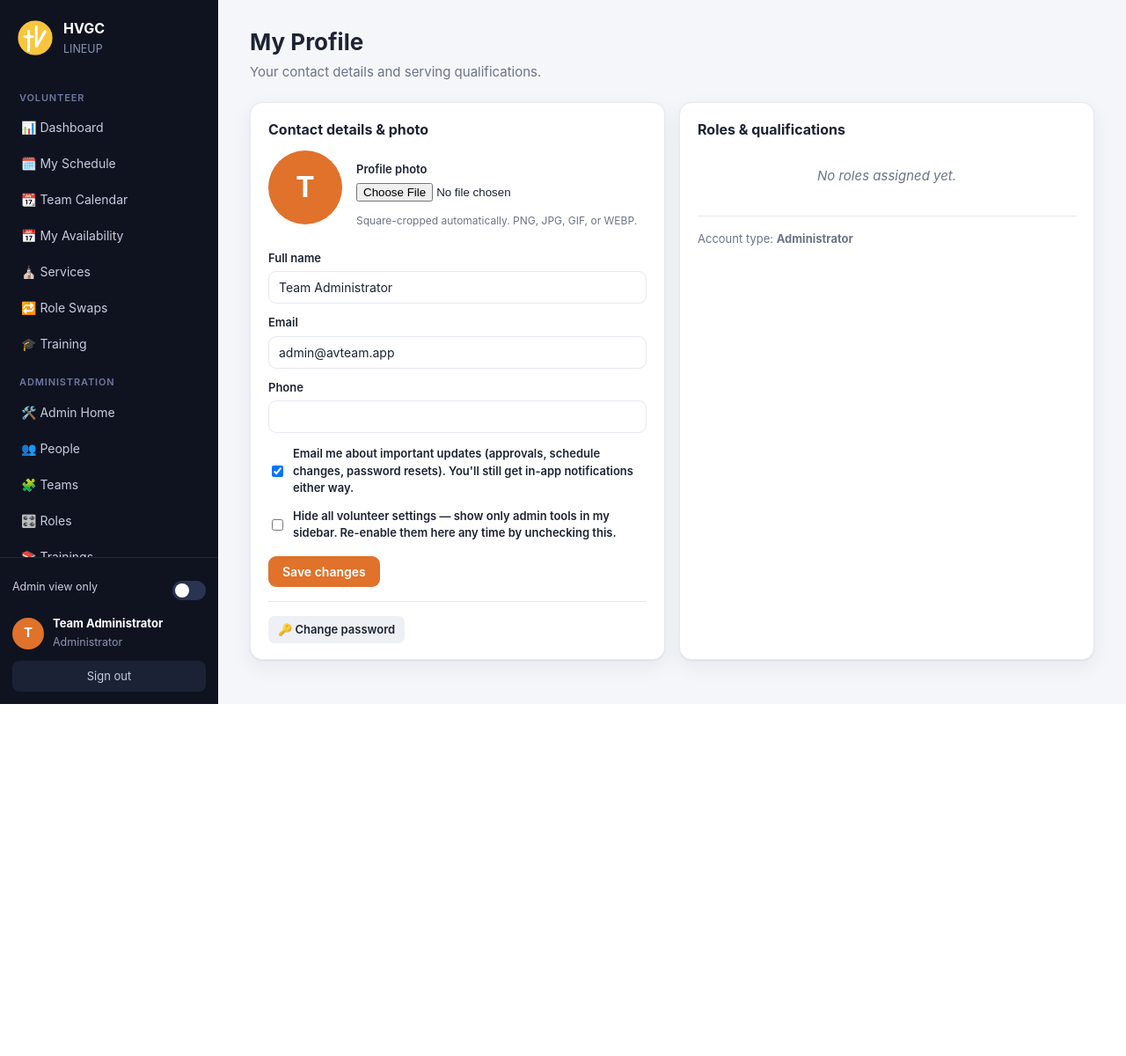
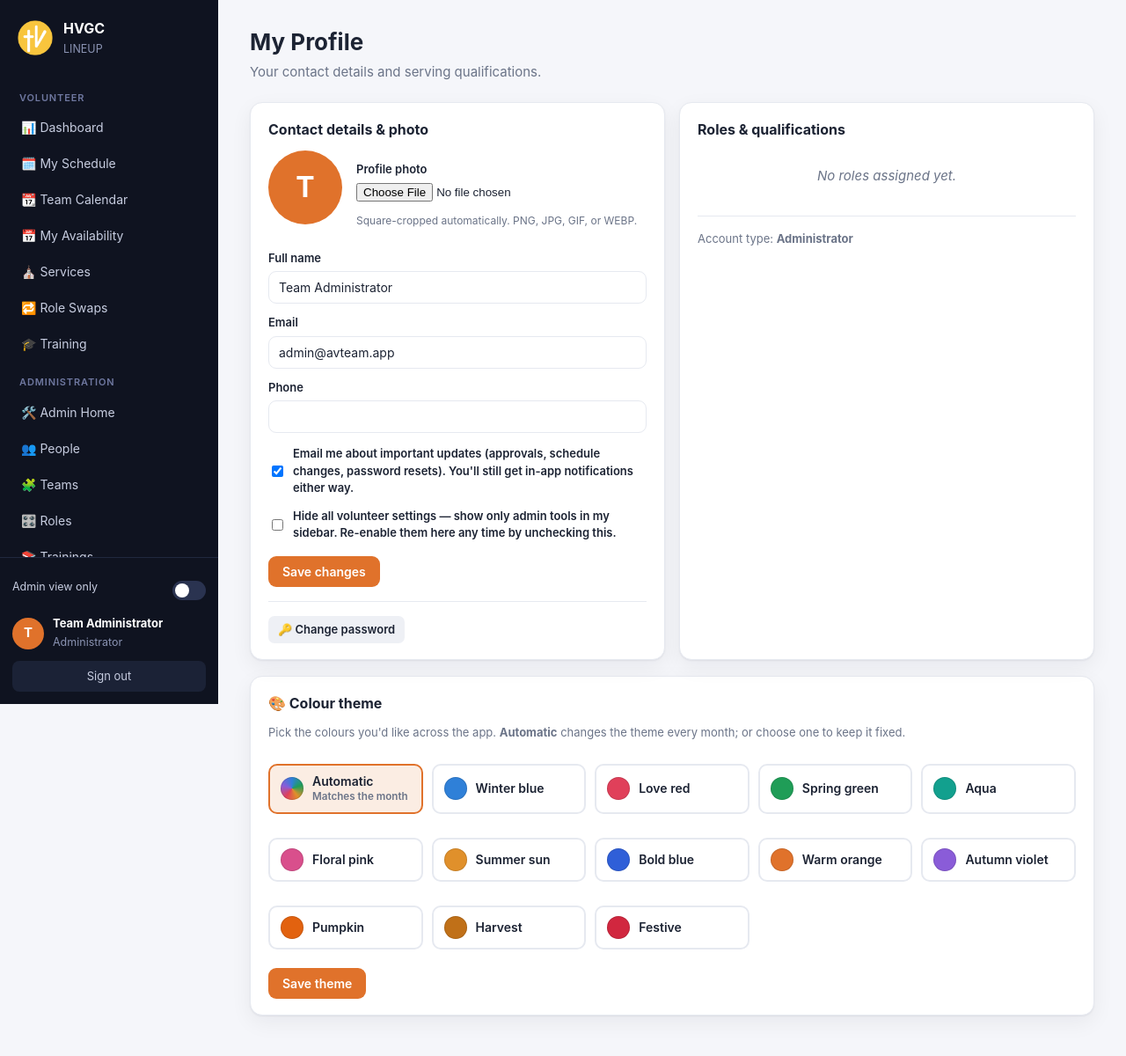
Before and after one commit to Wasivjoey/HVGC, a Flask app: page /profile in a window 1280 px wide. Shown: the whole page at 88% size. Before the commit the page ends 800 px from the top, so only its background shows below. Run offline with Flask 3, Linux system fonts and the light colour scheme; the visitor is signed in with stand-in values (Sample User, id 1); data comes from the database, SQL or seed files in the repository; data that the repository does not hold is empty; some libraries are stand-ins or nearby versions.

Commit message:
Let users choose their colour theme
Add a per-user theme preference on top of the monthly rotation. The profile
page gains a swatch picker: "Automatic" keeps the month-by-month change, or a
member can pin any of the 12 themes. The choice saves to the session (takes
effect immediately) and, when signed in, persists to a new users.theme_pref
column so it follows them across devices. Theme resolution priority is
?theme= preview > session > saved preference > auto (current month), with
invalid values falling back to auto.

Co-Authored-By: Claude Opus 4.8 <noreply@anthropic.com>

```diff
--- a/app.py
+++ b/app.py
@@ -91,17 +91,24 @@ def create_app():
 
     @app.context_processor
     def inject_theme():
-        # The site's accent theme rotates each calendar month (1-12). An optional
-        # THEME_MONTH override (env or ?theme= query) helps preview other months.
+        # The accent theme (theme-1..theme-12) is resolved in priority order:
+        #   ?theme= query (preview) > this session's choice > the signed-in user's
+        #   saved preference > 'auto', which follows the calendar month.
+        # 'auto' or an out-of-range value falls back to the current month.
         from datetime import date
-        try:
-            month = int(request.args.get("theme")
-                        or os.environ.get("THEME_MONTH")
-                        or date.today().month)
-        except (TypeError, ValueError):
+        choice = request.args.get("theme") or session.get("theme")
+        if not choice:
+            user = current_user()
+            if user is not None and user["theme_pref"]:
+                choice = user["theme_pref"]
+        if not choice or choice == "auto":
             month = date.today().month
-        month = ((month - 1) % 12) + 1
-        return {"theme_month": month}
+        else:
+            try:
+                month = ((int(choice) - 1) % 12) + 1
+            except (TypeError, ValueError):
+                month = date.today().month
+        return {"theme_month": month, "theme_choice": choice or "auto"}
 
     @app.context_processor
     def inject_notifications():
--- a/db.py
+++ b/db.py
@@ -56,6 +56,7 @@ CREATE TABLE IF NOT EXISTS users (
     must_change_password INTEGER NOT NULL DEFAULT 0,  -- force a change at next login
     email_opt_in   INTEGER NOT NULL DEFAULT 1,  -- receive email notifications
     hide_volunteer_menu INTEGER NOT NULL DEFAULT 0,  -- admins: hide the volunteer menu
+    theme_pref     TEXT,                        -- 'auto' or '1'..'12' colour theme choice
     created_at     TEXT NOT NULL
 );
 
@@ -471,6 +472,9 @@ def _migrate(conn):
     if "team_id" not in ucols:
         conn.execute("ALTER TABLE users ADD COLUMN team_id INTEGER")
         conn.commit()
+    if "theme_pref" not in ucols:
+        conn.execute("ALTER TABLE users ADD COLUMN theme_pref TEXT")
+        conn.commit()
 
     rcols = _columns(conn, "roles")
     if "team_id" not in rcols:
--- a/static/style.css
+++ b/static/style.css
@@ -37,6 +37,19 @@ body.theme-9  { --brand:#8a5cd8; --brand-dark:#6c44b0; --accent-2:#c2479b; --acc
 body.theme-10 { --brand:#e2620f; --brand-dark:#b84d0a; --accent-2:#8a5cd8; --accent-3:#d1273f; } /* Oct — pumpkin */
 body.theme-11 { --brand:#c07018; --brand-dark:#9a5812; --accent-2:#e0902b; --accent-3:#a5432f; } /* Nov — harvest */
 body.theme-12 { --brand:#d1273f; --brand-dark:#a81d31; --accent-2:#1f9d57; --accent-3:#e0b23a; } /* Dec — festive */
+
+/* Theme picker (profile page) */
+.theme-pick { display: grid; grid-template-columns: repeat(auto-fill, minmax(150px, 1fr)); gap: 10px; margin-top: 12px; }
+.theme-opt {
+  display: flex; align-items: center; gap: 10px; padding: 10px 12px; cursor: pointer;
+  border: 2px solid var(--line); border-radius: 10px; transition: border-color .12s, background .12s;
+}
+.theme-opt:hover { background: #f7f8fc; }
+.theme-opt.sel { border-color: var(--brand); background: var(--blue-bg); }
+.theme-opt input { position: absolute; opacity: 0; width: 0; height: 0; }
+.theme-swatch2 { width: 26px; height: 26px; border-radius: 50%; flex-shrink: 0; box-shadow: inset 0 0 0 1px rgba(0,0,0,.12); }
+.theme-swatch-auto { background: conic-gradient(#2f80d8, #1f9d57, #e0902b, #e0405a, #8a5cd8, #2f80d8); }
+.theme-name { font-size: 14px; line-height: 1.2; }
 
 * { box-sizing: border-box; }
 html, body { margin: 0; padding: 0; }
--- a/templates/profile.html
+++ b/templates/profile.html
@@ -79,4 +79,37 @@
     <p class="muted" style="font-size:13px;">Account type: <strong>{{ 'Administrator' if current_user['is_admin'] else 'Volunteer' }}</strong></p>
   </div>
 </div>
+
+<div class="card">
+  <h3>🎨 Colour theme</h3>
+  <p class="muted" style="font-size:13px;margin-top:0;">
+    Pick the colours you'd like across the app. <strong>Automatic</strong> changes
+    the theme every month; or choose one to keep it fixed.
+  </p>
+  {% set cur = current_user['theme_pref'] or 'auto' %}
+  {% set themes = [
+      ('1','Winter blue','#2f80d8'), ('2','Love red','#e0405a'),
+      ('3','Spring green','#1f9d57'), ('4','Aqua','#12a08e'),
+      ('5','Floral pink','#d94f8c'), ('6','Summer sun','#e0902b'),
+      ('7','Bold blue','#2f5fd8'), ('8','Warm orange','#e0722b'),
+      ('9','Autumn violet','#8a5cd8'), ('10','Pumpkin','#e2620f'),
+      ('11','Harvest','#c07018'), ('12','Festive','#d1273f') ] %}
+  <form method="post" action="{{ url_for('user.set_theme') }}">
+    <div class="theme-pick">
+      <label class="theme-opt {{ 'sel' if cur == 'auto' }}">
+        <input type="radio" name="theme" value="auto" {{ 'checked' if cur == 'auto' }}>
+        <span class="theme-swatch2 theme-swatch-auto"></span>
+        <span class="theme-name">Automatic<br><small class="muted">Matches the month</small></span>
+      </label>
+      {% for val, name, col in themes %}
+      <label class="theme-opt {{ 'sel' if cur == val }}">
+        <input type="radio" name="theme" value="{{ val }}" {{ 'checked' if cur == val }}>
+        <span class="theme-swatch2" style="background:{{ col }}"></span>
+        <span class="theme-name">{{ name }}</span>
+      </label>
+      {% endfor %}
+    </div>
+    <button class="btn" style="margin-top:16px;">Save theme</button>
+  </form>
+</div>
 {% endblock %}
--- a/views_user.py
+++ b/views_user.py
@@ -7,7 +7,7 @@ import secrets
 
 from flask import (
     Blueprint, render_template, request, redirect, url_for, flash,
-    current_app, send_from_directory, abort, Response,
+    current_app, send_from_directory, abort, Response, session,
 )
 
 from werkzeug.security import generate_password_hash, check_password_hash
@@ -815,6 +815,25 @@ def manual_pdf():
     )
 
 
+@bp.route("/set-theme", methods=["POST"])
+def set_theme():
+    """Choose a colour theme. 'auto' follows the monthly rotation; '1'..'12'
+    pins a specific theme. Saved to the session (works for anyone) and, when
+    signed in, persisted to the user's profile so it follows them everywhere."""
+    choice = request.form.get("theme", "auto")
+    if choice not in {"auto", *(str(i) for i in range(1, 13))}:
+        choice = "auto"
+    session["theme"] = choice
+    user = current_user()
+    if user is not None:
+        conn = get_db()
+        conn.execute("UPDATE users SET theme_pref = ? WHERE id = ?", (choice, user["id"]))
+        conn.commit()
+        conn.close()
+    flash("Theme updated.", "success")
+    return redirect(request.referrer or url_for("user.profile"))
+
+
 @bp.route("/profile", methods=["GET", "POST"])
 @login_required
 def profile():
```
